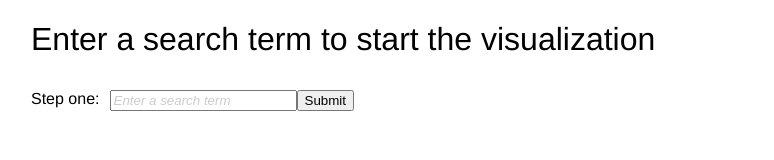
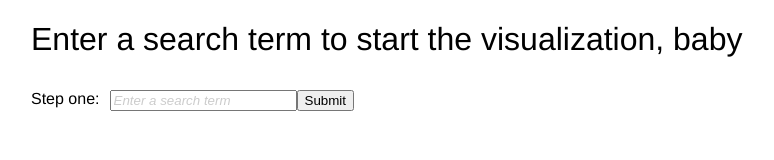
Before and after one commit to mhkeller/nyt-storyark, a plain HTML site: page index.html in a window 1280 px wide. Shown: the whole page, without its empty margins (129-903 px from the left). Drawn offline with nearby package versions, Linux system fonts and the light colour scheme.

Commit message:
update test

```diff
--- a/index.html
+++ b/index.html
@@ -9,7 +9,7 @@
 </head>
 <body>
 	<div id="wrapper">
-		<h1>Enter a search term to start the visualization</h1>
+		<h1>Enter a search term to start the visualization, baby</h1>
 
 			<div class="step">
 				<div id="step-one" class="step-text">Step one:</div>
```
